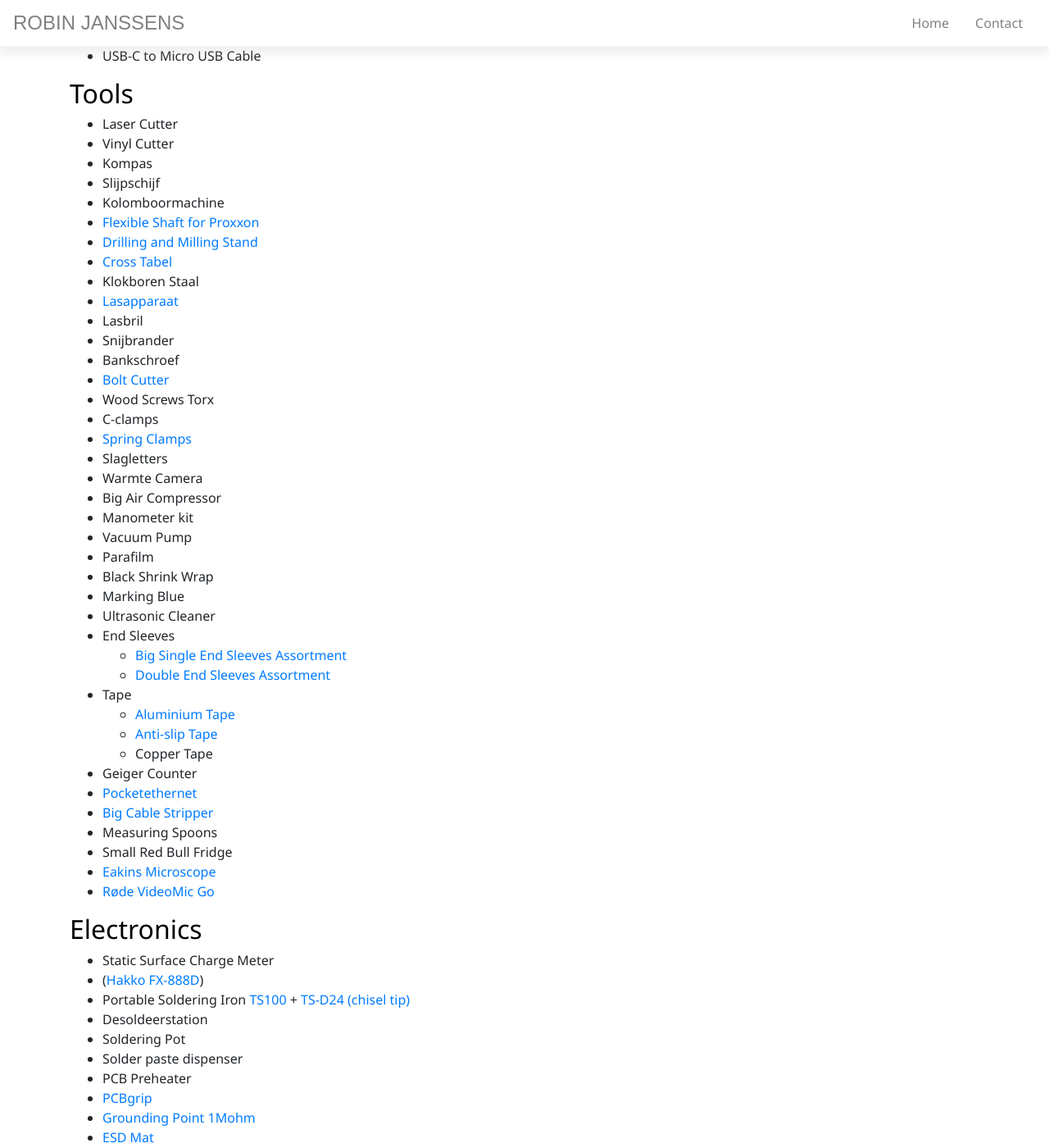
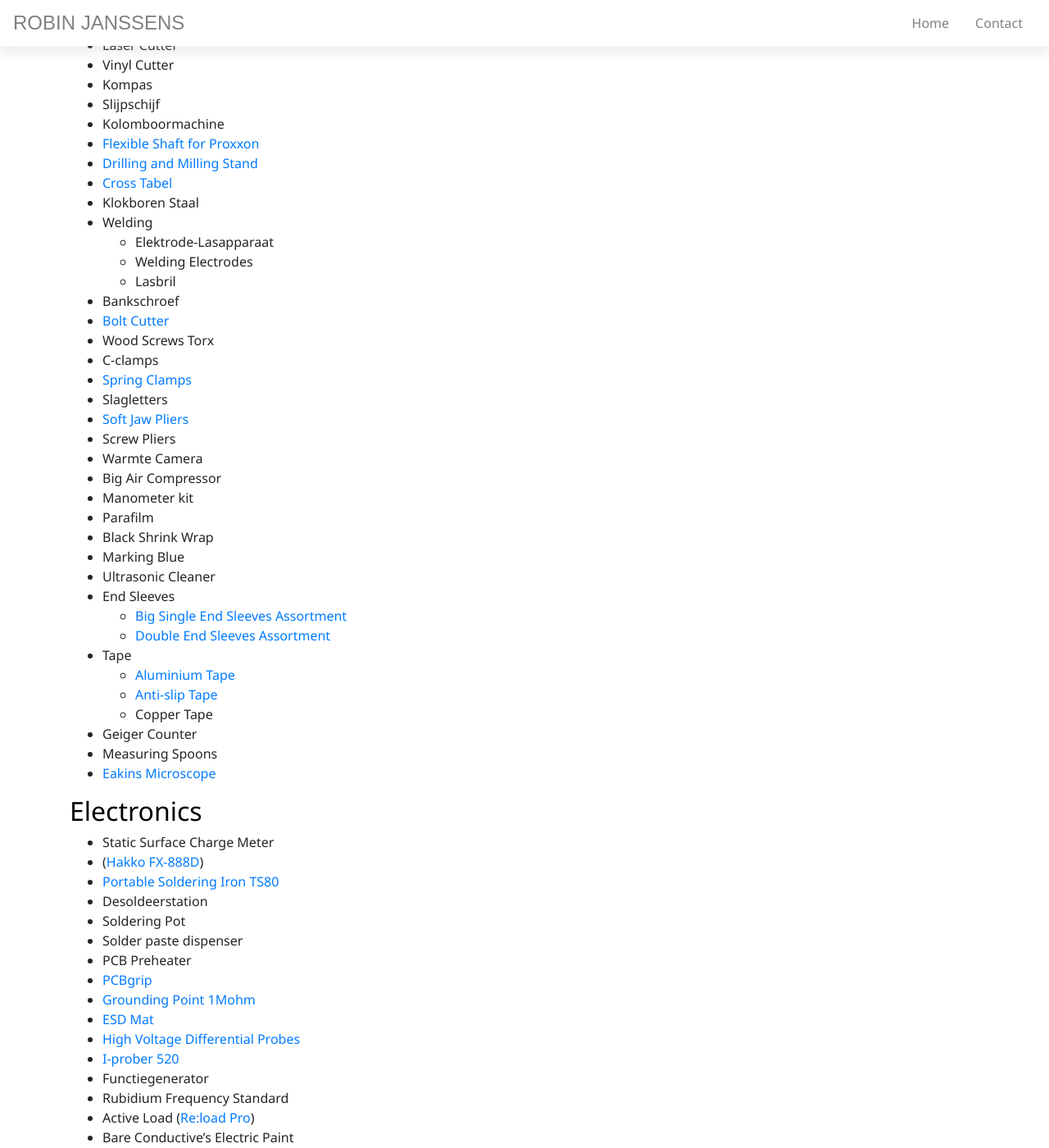
Before and after one commit to robinjanssens/robinjanssens.net, a Jekyll site: the page built from pages/wishlist.md, in a window 1280 px wide and 1400 px high, scrolled down 303 px. Shown: the whole window at 82% size. Built offline with Jekyll 4.4.1, drawn with Linux system fonts in a browser that asks for light colours; nearby versions of some CDN libraries; some web fonts are replaced; comment, search, counter and statistics services are not loaded; some of the changed text lies outside the part shown.

Commit message:
updated wishlist

```diff
--- a/pages/wishlist.md
+++ b/pages/wishlist.md
@@ -12,11 +12,7 @@
 Computer & Network
 ------------------
 - [Dect Phone (needs to be compatible with "eventphone.de" network)](http://www.eventphone.de/wiki/index.php/DECT_Phone_Compatibility_List)
-- Projector
-- UPS
-- [Leap Motion Controller](http://store-eur.leapmotion.com/)
 - IP Camera
-- [Crazyflie 2](https://www.antratek.be/crazyflie-2-nano-quadcopter)
 - USB-C to Micro USB Cable
 
 Tools
@@ -30,19 +26,21 @@
 - [Drilling and Milling Stand](http://www.conrad.be/ce/nl/product/826064/Boor-en-freesbank-BFB-2000-Proxxon-Micromot-20-000?ref=searchDetail)
 - [Cross Tabel](http://www.conrad.be/ce/nl/product/826095/Proxxon-Micromot-KT-150-20-150-Kruistafel/?ref=bundles&rt=bundles&rb=1)
 - Klokboren Staal
-- [Lasapparaat](http://www.conrad.be/ce/nl/product/821135/Einhell-1546040-Lasstroom-55-160-A-Diameter-elektrode-2-4-mm)
-- Lasbril
-- Snijbrander
+- Welding
+    - Elektrode-Lasapparaat
+    - Welding Electrodes
+    - Lasbril
 - Bankschroef
 - [Bolt Cutter](http://www.conrad.be/ce/nl/product/816609/Kniptang-Knipex-71-72-610-Knipex-71-72-610?ref=list)
 - Wood Screws Torx
 - C-clamps
 - [Spring Clamps](http://www.conrad.be/ce/nl/product/468324/FZ-60-Veerklem-Wolfcraft-3631000)
 - Slagletters
+- [Soft Jaw Pliers](https://www.thorlabs.com/newgrouppage9.cfm?objectgroup_id=5259&pn=SJP1)
+- Screw Pliers
 - Warmte Camera
 - Big Air Compressor
 - Manometer kit
-- Vacuum Pump
 - Parafilm
 - Black Shrink Wrap
 - Marking Blue
@@ -55,18 +53,14 @@
     - [Anti-slip Tape](http://www.conrad.be/ce/nl/product/545411/Conrad-Antislipband-l-x-b-10-m-x-50-mm-Zwart-PVC-Inhoud-1-rollen?ref=list)
     - Copper Tape
 - Geiger Counter
-- [Pocketethernet](http://pockethernet.com/)
-- [Big Cable Stripper](http://www.conrad.be/ce/nl/product/1216144/CK-Stripper-Armouslice-12-tot-36-mm-SWA-kabels-T2250?ref=searchDetail)
 - Measuring Spoons
-- Small Red Bull Fridge
 - [Eakins Microscope](https://www.aliexpress.com/item/Autofocus-SONY-IMX290-HDMI-TF-Video-Auto-Focus-Industry-Microscope-Camera-180X-C-Mount-Lens-Stand/32854389430.html?aff_platform=link-c-tool&cpt=1545055385566&sk=b7ycSav2&aff_trace_key=29ad46cb9f26474fb755ec900773be15-1545055385566-06693-b7ycSav2&terminal_id=c80d880073564e619680e5d47563b570)
-- [Røde VideoMic Go](https://tweakers.net/pricewatch/466669/rode-videomic-go.html)
 
 Electronics
 -----------
 - Static Surface Charge Meter
 - ([Hakko FX-888D](http://www.batterfly.com/shop/hakko_fx-888d?gclid=Cj0KEQjw75yxBRD78uqEnuG-5vcBEiQAQbaxSO2nWifkuYwvIPIYgtHW8KWX9PL9C2OzzYKqlNxlTs0aAj498P8HAQ))
-- Portable Soldering Iron [TS100](https://www.aliexpress.com/wholesale?catId=0&initiative_id=SB_20170731112906&SearchText=TS100) + [TS-D24 (chisel tip)](https://www.aliexpress.com/wholesale?catId=0&initiative_id=SB_20170731113300&SearchText=TS-D24)
+- [Portable Soldering Iron TS80](https://www.aliexpress.com/item/4000764937427.html)
 - Desoldeerstation
 - Soldering Pot
 - Solder paste dispenser
```
Also changed, not shown: other parts of pages/wishlist.md (+2 -5 lines).
